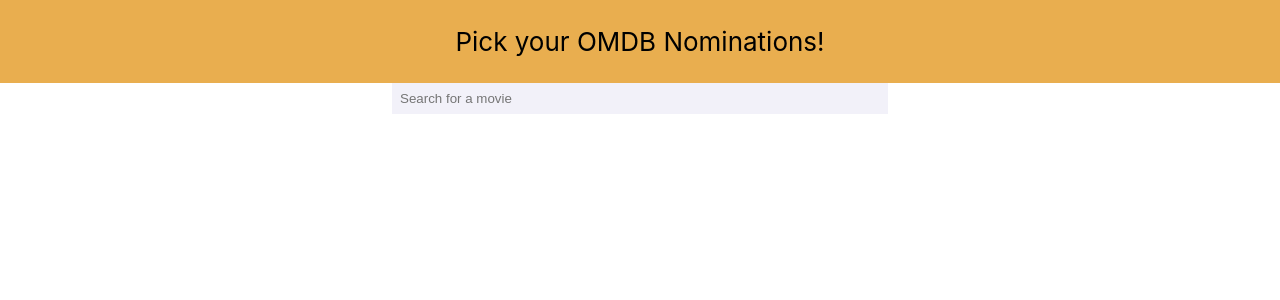
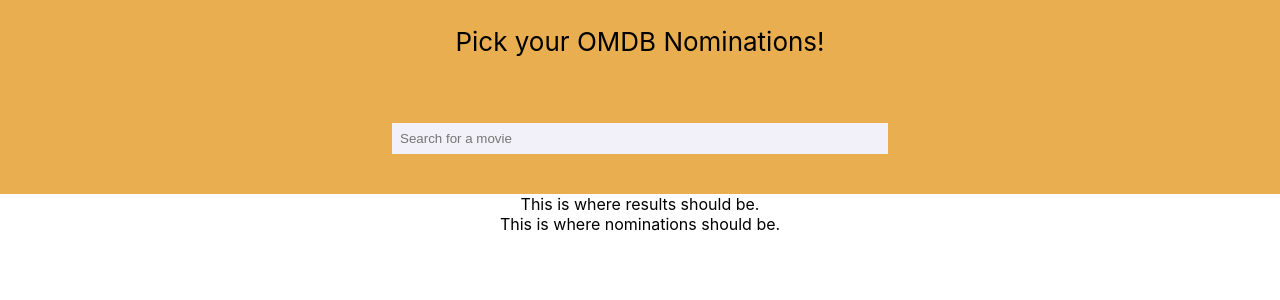
Before and after one commit to shaharyarlakhani/shopifyFrontendChallenge, a React (Create React App) app in the folder omdb-nominate/: page / in a window 1280 px wide. Shown: the top 300 px of the page. Built offline with nearby package versions, Linux system fonts and the light colour scheme.

Commit message:
added results and nominations components

```diff
--- a/omdb-nominate/package.json
+++ b/omdb-nominate/package.json
@@ -8,6 +8,7 @@
     "@testing-library/user-event": "^12.1.10",
     "react": "^17.0.2",
     "react-dom": "^17.0.2",
+    "react-router-dom": "^5.2.0",
     "react-scripts": "4.0.3",
     "web-vitals": "^1.0.1"
   },
--- a/omdb-nominate/src/App.css
+++ b/omdb-nominate/src/App.css
@@ -11,3 +11,9 @@
   font-size: calc(10px + 2vmin);
   color: black;
 }
+
+.Search-Bar {
+  background-color:rgb(233, 174, 79);
+  justify-content: center;
+  padding: 5vh;
+}
--- a/omdb-nominate/src/App.js
+++ b/omdb-nominate/src/App.js
@@ -1,6 +1,8 @@
 import './App.css';
 import './SearchBar.js';
 import SearchBar from './SearchBar.js';
+import ResultsList from './ResultsList';
+import NominationsList from './NominationsList';
 
 function App() {
   return (
@@ -10,7 +12,13 @@
           Pick your OMDB Nominations!
         </p>
       </header>
-      <SearchBar />
+      <div className="Search-Bar">
+        <SearchBar />
+      </div>
+      <div>
+        <ResultsList />
+        <NominationsList />
+      </div>
     </div>
   );
 }
--- /dev/null
+++ b/omdb-nominate/src/NominationsList.js
@@ -0,0 +1,11 @@
+import React from 'react'
+
+function NominationsList() {
+    return (
+        <div>
+            This is where nominations should be.
+        </div>
+    )
+}
+
+export default NominationsList;
--- /dev/null
+++ b/omdb-nominate/src/ResultsList.js
@@ -0,0 +1,11 @@
+import React from 'react'
+
+function ResultsList() {
+    return (
+        <div>
+            This is where results should be.
+        </div>
+    )
+}
+
+export default ResultsList;
--- a/omdb-nominate/src/SearchBar.js
+++ b/omdb-nominate/src/SearchBar.js
@@ -8,7 +8,7 @@
     //  key="random1"
      value={keyword}
      placeholder={"Search for a movie"}
-     onChange={(e) => setKeyword(e.target.value)}
+    //  onChange={(e) => setKeyword(e.target.value)}
     />
   );
 }
--- a/omdb-nominate/src/index.js
+++ b/omdb-nominate/src/index.js
@@ -4,9 +4,7 @@
 import App from './App';
 
 ReactDOM.render(
-  <React.StrictMode>
-    <App />
-  </React.StrictMode>,
+  <App />,
   document.getElementById('root')
 );
 
```
